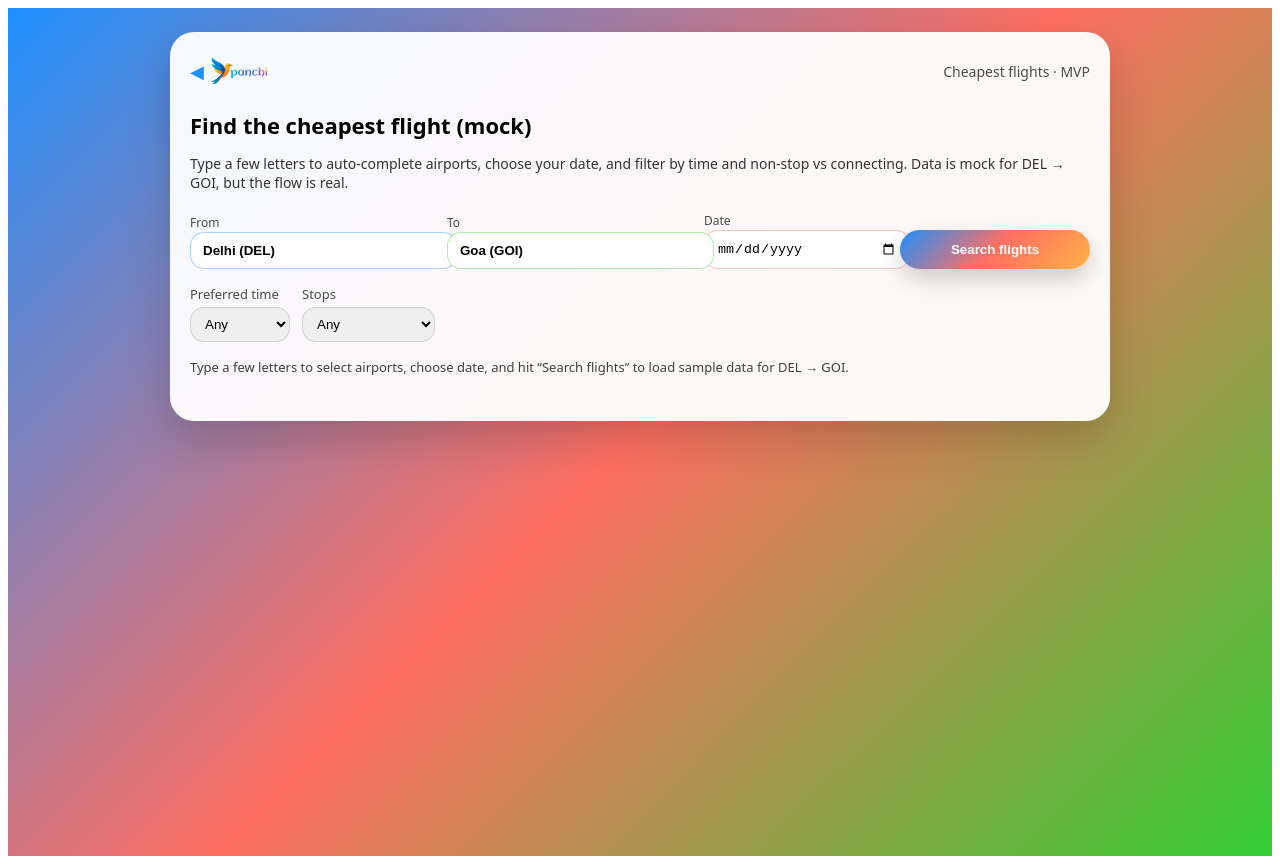
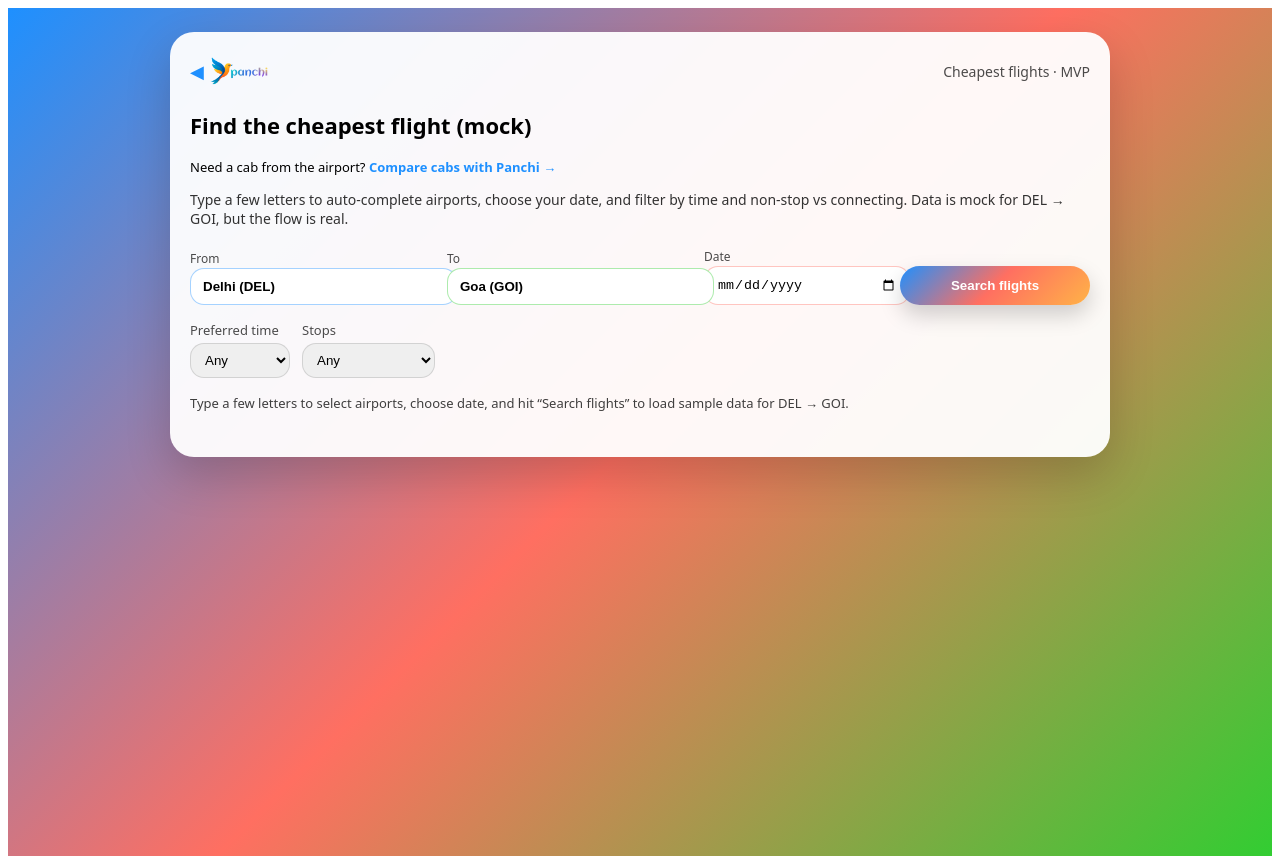
Before and after one commit to anil2941985/panchi-app, a Next.js app: page /search in a window 1280 px wide. Built offline with nearby package versions, Linux system fonts and the light colour scheme.

Commit message:
Update search.js

```diff
--- a/pages/search.js
+++ b/pages/search.js
@@ -174,7 +174,27 @@ export default function Search() {
         <h1 style={{ fontSize: 22, marginBottom: 8 }}>
           Find the cheapest flight (mock)
         </h1>
-        <p style={{ fontSize: 14, opacity: 0.8, marginBottom: 16 }}>
+       {/* Cab link */}
+        <div
+          style={{
+            marginTop: 18,
+            marginBottom: 4,
+            fontSize: 13,
+          }}
+        >
+          Need a cab from the airport?{" "}
+          <a
+            href="/cabs"
+            style={{
+              color: "#1E90FF",
+              fontWeight: 600,
+              textDecoration: "none",
+            }}
+          >
+            Compare cabs with Panchi →
+          </a>
+        </div>
+            <p style={{ fontSize: 14, opacity: 0.8, marginBottom: 16 }}>
           Type a few letters to auto-complete airports, choose your date, and
           filter by time and non-stop vs connecting. Data is mock for DEL → GOI,
           but the flow is real.
```
